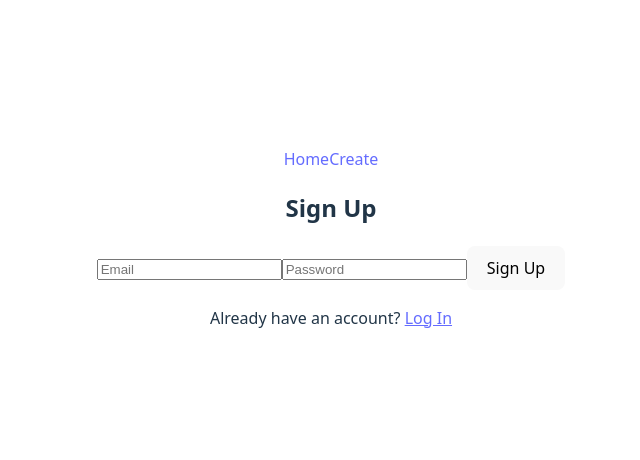
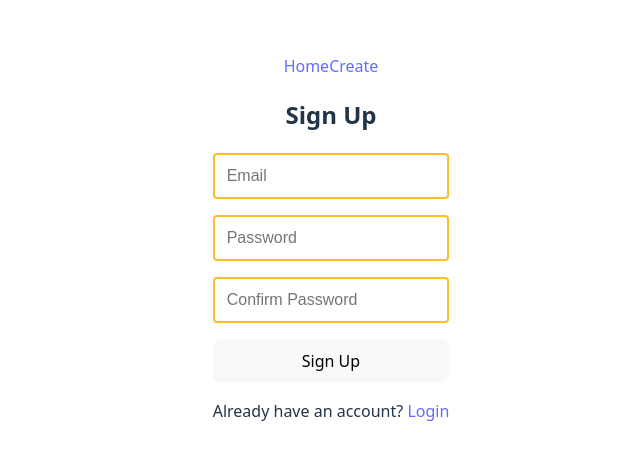
Before and after one commit to LuciSkroder/PlusPoint, a React (Vite) app: page /signup in a window 1280 px wide. Shown: the part 154-614 px from the top of the page, without its empty margins (309-949 px from the left). Built offline with nearby package versions, Linux system fonts and the light colour scheme; no server answers.

Commit message:
Css update for login, create account and forgot password

```diff
--- /dev/null
+++ b/src/css/login.css
@@ -0,0 +1,36 @@
+.login-form {
+  display: flex;
+  flex-direction: column;
+  gap: 1rem;
+  max-width: 300px;
+  margin: 0 auto;
+}
+
+.login-form input[type="email"],
+.login-form input[type="password"] {
+  padding: 12px;
+  border: 2px solid #febe2c;
+  border-radius: 4px;
+  font-size: 16px;
+  outline: none;
+  background-color: white !important;
+  color: black;
+  transition: border-color 0.3s ease;
+  -webkit-box-shadow: 0 0 0 1000px white inset !important;
+  box-shadow: 0 0 0 1000px white inset !important;
+}
+
+.login-form input[type="email"]:focus,
+.login-form input[type="password"]:focus {
+  border-color: #febe2c;
+  box-shadow: 0 0 0 2px rgba(254, 190, 44, 0.2), 0 0 0 1000px white inset !important;
+  background-color: white !important;
+  font-size: 16px;
+}
+
+.login-form input[type="email"]:-webkit-autofill,
+.login-form input[type="password"]:-webkit-autofill {
+  -webkit-box-shadow: 0 0 0 1000px white inset !important;
+  box-shadow: 0 0 0 1000px white inset !important;
+  -webkit-text-fill-color: black !important;
+}
--- a/src/main.jsx
+++ b/src/main.jsx
@@ -4,6 +4,7 @@ import "./css/root.css";
 import "./css/homepage.css";
 import "./css/shop.css";
 import "./css/tasks.css";
+import "./css/login.css";
 import App from "./App.jsx";
 
 createRoot(document.getElementById("root")).render(
--- a/src/pages/ForgotPasswordPage.jsx
+++ b/src/pages/ForgotPasswordPage.jsx
@@ -2,6 +2,7 @@ import React, { useState } from "react";
 import { sendPasswordResetEmail } from "firebase/auth";
 import { Auth } from "../components/DataBase";
 import { useNavigate } from "react-router";
+import "../css/login.css"; // Import the CSS file
 
 export default function ForgotPasswordPage() {
   const [email, setEmail] = useState("");
@@ -39,7 +40,7 @@ export default function ForgotPasswordPage() {
         Enter your email address below and we'll send you a link to reset your
         password.
       </p>
-      <form onSubmit={handlePasswordReset}>
+      <form className="login-form" onSubmit={handlePasswordReset}>
         <input
           type="email"
           placeholder="Email"
--- a/src/pages/LoginPage.jsx
+++ b/src/pages/LoginPage.jsx
@@ -2,6 +2,7 @@ import React, { useState } from "react";
 import { signInWithEmailAndPassword } from "firebase/auth";
 import { Auth } from "../components/DataBase";
 import { useNavigate } from "react-router";
+import "../css/login.css"; // Import the CSS file
 
 export default function LoginPage() {
   const [email, setEmail] = useState("");
@@ -25,7 +26,7 @@ export default function LoginPage() {
   return (
     <div>
       <h2>Login</h2>
-      <form onSubmit={handleLogin}>
+      <form className="login-form" onSubmit={handleLogin}>
         <input
           type="email"
           placeholder="Email"
--- a/src/pages/SignUpPage.jsx
+++ b/src/pages/SignUpPage.jsx
@@ -1,74 +1,31 @@
-import { useState } from "react";
-import {
-  createUserWithEmailAndPassword,
-  fetchSignInMethodsForEmail,
-} from "firebase/auth";
-import { ref, set } from "firebase/database";
-import { Auth, DataBase } from "../components/DataBase";
+import React, { useState } from "react";
+import { createUserWithEmailAndPassword } from "firebase/auth";
+import { Auth } from "../components/DataBase";
 import { useNavigate } from "react-router";
+import "../css/login.css"; // Import the same CSS file
 
 export default function SignUpPage() {
   const [email, setEmail] = useState("");
   const [password, setPassword] = useState("");
+  const [confirmPassword, setConfirmPassword] = useState("");
   const [error, setError] = useState("");
   const navigate = useNavigate();
 
   const handleSignUp = async (e) => {
     e.preventDefault();
-    setError(""); // Clear previous errors
+    setError("");
+
+    if (password !== confirmPassword) {
+      setError("Passwords don't match");
+      return;
+    }
 
     try {
-      // 1. Create the user's Firebase Authentication account (only call once!)
-      const userCredential = await createUserWithEmailAndPassword(
-        Auth,
-        email,
-        password
-      );
-      const user = userCredential.user;
-
-      console.log("Signed up successfully!");
-
-      // 2. Write the new user's profile to the Realtime Database
-      if (user) {
-        const userProfileRef = ref(DataBase, `users/${user.uid}`);
-        await set(userProfileRef, {
-          email: user.email,
-          name: "New Parent User", // Or prompt for name in the form
-          children: {}, // Initialize with an empty children object
-        });
-        console.log("User profile created in Realtime Database.");
-      }
-
-      // 3. Redirect after successful sign-up and database write
-      navigate("/dashboard"); // Redirect to dashboard or wherever new users go
+      await createUserWithEmailAndPassword(Auth, email, password);
+      console.log("Account created successfully!");
+      navigate("/");
     } catch (err) {
-      // Handle any errors that occur during Auth creation or DB writing
-      if (err.code === "auth/email-already-in-use") {
-        setError(
-          "This email is already in use. Please try logging in instead, or use a different email."
-        );
-        // Optional: Provide more specific guidance on how they originally signed up
-        try {
-          const signInMethods = await fetchSignInMethodsForEmail(Auth, email);
-          if (signInMethods.length > 0) {
-            setError(
-              (prevError) =>
-                `${prevError} It looks like you previously signed up with: ${signInMethods.join(
-                  ", "
-                )}. Please log in using one of these methods.`
-            );
-          }
-        } catch (fetchError) {
-          console.error("Error fetching sign-in methods:", fetchError);
-        }
-      } else if (err.code === "auth/weak-password") {
-        setError(
-          "Password is too weak. Please choose a stronger password (min 6 characters)."
-        );
-      } else {
-        // Catch any other Firebase errors or network issues
-        setError(err.message);
-      }
+      setError(err.message);
       console.error("Sign up error:", err.message);
     }
   };
@@ -76,7 +33,7 @@ export default function SignUpPage() {
   return (
     <div>
       <h2>Sign Up</h2>
-      <form onSubmit={handleSignUp}>
+      <form className="login-form" onSubmit={handleSignUp}>
         <input
           type="email"
           placeholder="Email"
@@ -91,17 +48,18 @@ export default function SignUpPage() {
           onChange={(e) => setPassword(e.target.value)}
           required
         />
+        <input
+          type="password"
+          placeholder="Confirm Password"
+          value={confirmPassword}
+          onChange={(e) => setConfirmPassword(e.target.value)}
+          required
+        />
         <button type="submit">Sign Up</button>
       </form>
       {error && <p style={{ color: "red" }}>{error}</p>}
       <p>
-        Already have an account?{" "}
-        <a
-          onClick={() => navigate("/login")}
-          style={{ cursor: "pointer", textDecoration: "underline" }}
-        >
-          Log In
-        </a>
+        Already have an account? <a href="/login">Login</a>
       </p>
     </div>
   );
```
Also changed, not shown: database.rules.json (added, +73 -0 lines), test/index.js (added, +32 -0 lines), test/package.json (added, +23 -0 lines), firebase.json, 1 other file (tests, documents, lock files or other folders).
